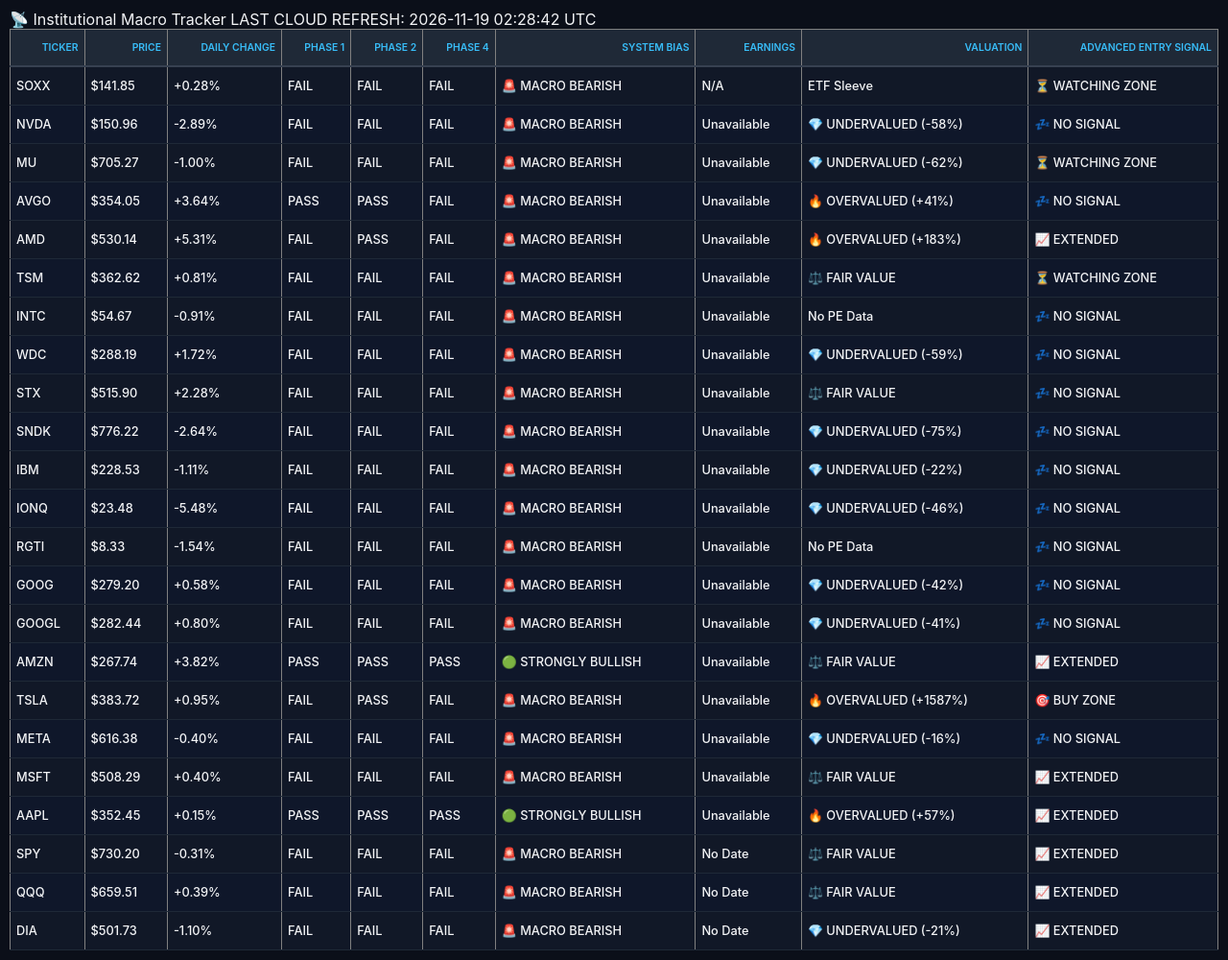
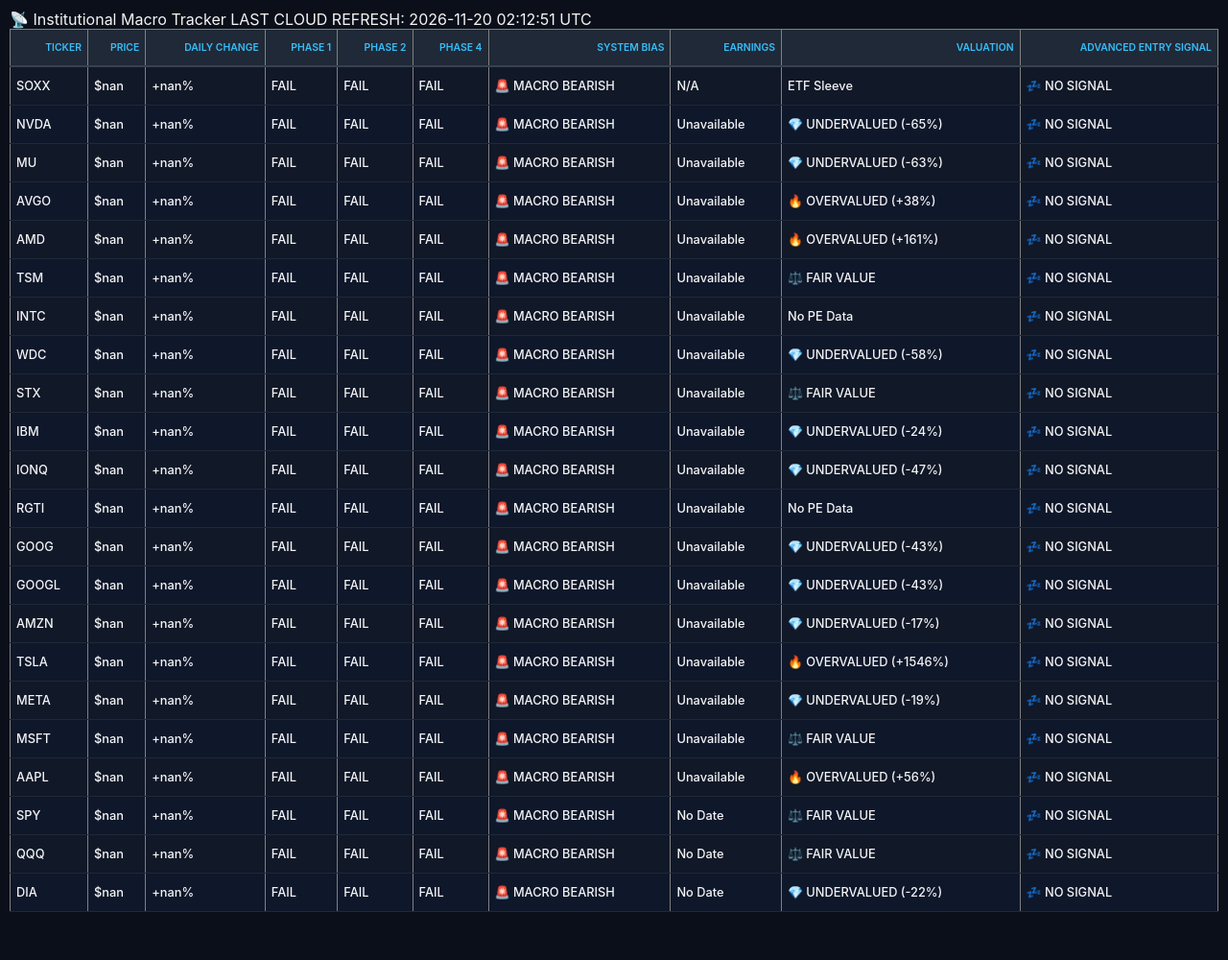
Before and after one commit to sureshnair09/chip-tracker, a plain HTML site: page index.html in a window 1280 px wide. Shown: the whole page at 96% size. After the commit the page ends 960 px from the top, so only its background shows below. Drawn offline with Linux system fonts and the light colour scheme.

Commit message:
Automated Cloud Scan: 2026-11-20 02:12:51

```diff
--- a/index.html
+++ b/index.html
@@ -27,7 +27,7 @@
         </style>
 
     📡 Institutional Macro Tracker
-    LAST CLOUD REFRESH: 2026-11-19 02:28:42 UTC
+    LAST CLOUD REFRESH: 2026-11-20 02:12:51 UTC
     <table border="1" class="dataframe styled-table">
   <thead>
     <tr style="text-align: right;">
@@ -46,80 +46,80 @@
   <tbody>
     <tr>
       <td>SOXX</td>
-      <td>$141.85</td>
-      <td>+0.28%</td>
+      <td>$nan</td>
+      <td>+nan%</td>
       <td>FAIL</td>
       <td>FAIL</td>
       <td>FAIL</td>
       <td>🚨 MACRO BEARISH</td>
       <td>N/A</td>
       <td>ETF Sleeve</td>
-      <td>⏳ WATCHING ZONE</td>
+      <td>💤 NO SIGNAL</td>
     </tr>
     <tr>
       <td>NVDA</td>
-      <td>$150.96</td>
-      <td>-2.89%</td>
+      <td>$nan</td>
+      <td>+nan%</td>
       <td>FAIL</td>
       <td>FAIL</td>
       <td>FAIL</td>
       <td>🚨 MACRO BEARISH</td>
       <td>Unavailable</td>
-      <td>💎 UNDERVALUED (-58%)</td>
+      <td>💎 UNDERVALUED (-65%)</td>
       <td>💤 NO SIGNAL</td>
     </tr>
     <tr>
       <td>MU</td>
-      <td>$705.27</td>
-      <td>-1.00%</td>
+      <td>$nan</td>
+      <td>+nan%</td>
       <td>FAIL</td>
       <td>FAIL</td>
       <td>FAIL</td>
       <td>🚨 MACRO BEARISH</td>
       <td>Unavailable</td>
-      <td>💎 UNDERVALUED (-62%)</td>
-      <td>⏳ WATCHING ZONE</td>
+      <td>💎 UNDERVALUED (-63%)</td>
+      <td>💤 NO SIGNAL</td>
     </tr>
     <tr>
       <td>AVGO</td>
-      <td>$354.05</td>
-      <td>+3.64%</td>
-      <td>PASS</td>
-      <td>PASS</td>
+      <td>$nan</td>
+      <td>+nan%</td>
+      <td>FAIL</td>
+      <td>FAIL</td>
       <td>FAIL</td>
       <td>🚨 MACRO BEARISH</td>
       <td>Unavailable</td>
-      <td>🔥 OVERVALUED (+41%)</td>
+      <td>🔥 OVERVALUED (+38%)</td>
       <td>💤 NO SIGNAL</td>
     </tr>
     <tr>
       <td>AMD</td>
-      <td>$530.14</td>
-      <td>+5.31%</td>
+      <td>$nan</td>
+      <td>+nan%</td>
       <td>FAIL</td>
-      <td>PASS</td>
+      <td>FAIL</td>
       <td>FAIL</td>
       <td>🚨 MACRO BEARISH</td>
       <td>Unavailable</td>
-      <td>🔥 OVERVALUED (+183%)</td>
-      <td>📈 EXTENDED</td>
+      <td>🔥 OVERVALUED (+161%)</td>
+      <td>💤 NO SIGNAL</td>
     </tr>
     <tr>
       <td>TSM</td>
-      <td>$362.62</td>
-      <td>+0.81%</td>
+      <td>$nan</td>
+      <td>+nan%</td>
       <td>FAIL</td>
       <td>FAIL</td>
       <td>FAIL</td>
       <td>🚨 MACRO BEARISH</td>
       <td>Unavailable</td>
       <td>⚖️ FAIR VALUE</td>
-      <td>⏳ WATCHING ZONE</td>
+      <td>💤 NO SIGNAL</td>
     </tr>
     <tr>
       <td>INTC</td>
-      <td>$54.67</td>
-      <td>-0.91%</td>
+      <td>$nan</td>
+      <td>+nan%</td>
       <td>FAIL</td>
       <td>FAIL</td>
       <td>FAIL</td>
@@ -130,20 +130,20 @@
     </tr>
     <tr>
       <td>WDC</td>
-      <td>$288.19</td>
-      <td>+1.72%</td>
+      <td>$nan</td>
+      <td>+nan%</td>
       <td>FAIL</td>
       <td>FAIL</td>
       <td>FAIL</td>
       <td>🚨 MACRO BEARISH</td>
       <td>Unavailable</td>
-      <td>💎 UNDERVALUED (-59%)</td>
+      <td>💎 UNDERVALUED (-58%)</td>
       <td>💤 NO SIGNAL</td>
     </tr>
     <tr>
       <td>STX</td>
-      <td>$515.90</td>
-      <td>+2.28%</td>
+      <td>$nan</td>
+      <td>+nan%</td>
       <td>FAIL</td>
       <td>FAIL</td>
       <td>FAIL</td>
@@ -153,45 +153,33 @@
       <td>💤 NO SIGNAL</td>
     </tr>
     <tr>
-      <td>SNDK</td>
-      <td>$776.22</td>
-      <td>-2.64%</td>
+      <td>IBM</td>
+      <td>$nan</td>
+      <td>+nan%</td>
       <td>FAIL</td>
       <td>FAIL</td>
       <td>FAIL</td>
       <td>🚨 MACRO BEARISH</td>
       <td>Unavailable</td>
-      <td>💎 UNDERVALUED (-75%)</td>
+      <td>💎 UNDERVALUED (-24%)</td>
       <td>💤 NO SIGNAL</td>
     </tr>
     <tr>
-      <td>IBM</td>
-      <td>$228.53</td>
-      <td>-1.11%</td>
+      <td>IONQ</td>
+      <td>$nan</td>
+      <td>+nan%</td>
       <td>FAIL</td>
       <td>FAIL</td>
       <td>FAIL</td>
       <td>🚨 MACRO BEARISH</td>
       <td>Unavailable</td>
-      <td>💎 UNDERVALUED (-22%)</td>
-      <td>💤 NO SIGNAL</td>
-    </tr>
-    <tr>
-      <td>IONQ</td>
-      <td>$23.48</td>
-      <td>-5.48%</td>
-      <td>FAIL</td>
-      <td>FAIL</td>
-      <td>FAIL</td>
-      <td>🚨 MACRO BEARISH</td>
-      <td>Unavailable</td>
-      <td>💎 UNDERVALUED (-46%)</td>
+      <td>💎 UNDERVALUED (-47%)</td>
       <td>💤 NO SIGNAL</td>
     </tr>
     <tr>
       <td>RGTI</td>
-      <td>$8.33</td>
-      <td>-1.54%</td>
+      <td>$nan</td>
+      <td>+nan%</td>
       <td>FAIL</td>
       <td>FAIL</td>
       <td>FAIL</td>
@@ -202,123 +190,123 @@
     </tr>
     <tr>
       <td>GOOG</td>
-      <td>$279.20</td>
-      <td>+0.58%</td>
+      <td>$nan</td>
+      <td>+nan%</td>
       <td>FAIL</td>
       <td>FAIL</td>
       <td>FAIL</td>
       <td>🚨 MACRO BEARISH</td>
       <td>Unavailable</td>
-      <td>💎 UNDERVALUED (-42%)</td>
+      <td>💎 UNDERVALUED (-43%)</td>
       <td>💤 NO SIGNAL</td>
     </tr>
     <tr>
       <td>GOOGL</td>
-      <td>$282.44</td>
-      <td>+0.80%</td>
+      <td>$nan</td>
+      <td>+nan%</td>
       <td>FAIL</td>
       <td>FAIL</td>
       <td>FAIL</td>
       <td>🚨 MACRO BEARISH</td>
       <td>Unavailable</td>
-      <td>💎 UNDERVALUED (-41%)</td>
+      <td>💎 UNDERVALUED (-43%)</td>
       <td>💤 NO SIGNAL</td>
     </tr>
     <tr>
       <td>AMZN</td>
-      <td>$267.74</td>
-      <td>+3.82%</td>
-      <td>PASS</td>
-      <td>PASS</td>
-      <td>PASS</td>
-      <td>🟢 STRONGLY BULLISH</td>
-      <td>Unavailable</td>
-      <td>⚖️ FAIR VALUE</td>
-      <td>📈 EXTENDED</td>
-    </tr>
-    <tr>
-      <td>TSLA</td>
-      <td>$383.72</td>
-      <td>+0.95%</td>
-      <td>FAIL</td>
-      <td>PASS</td>
-      <td>FAIL</td>
-      <td>🚨 MACRO BEARISH</td>
-      <td>Unavailable</td>
-      <td>🔥 OVERVALUED (+1587%)</td>
-      <td>🎯 BUY ZONE</td>
-    </tr>
-    <tr>
-      <td>META</td>
-      <td>$616.38</td>
-      <td>-0.40%</td>
+      <td>$nan</td>
+      <td>+nan%</td>
       <td>FAIL</td>
       <td>FAIL</td>
       <td>FAIL</td>
       <td>🚨 MACRO BEARISH</td>
       <td>Unavailable</td>
-      <td>💎 UNDERVALUED (-16%)</td>
+      <td>💎 UNDERVALUED (-17%)</td>
+      <td>💤 NO SIGNAL</td>
+    </tr>
+    <tr>
+      <td>TSLA</td>
+      <td>$nan</td>
+      <td>+nan%</td>
+      <td>FAIL</td>
+      <td>FAIL</td>
+      <td>FAIL</td>
+      <td>🚨 MACRO BEARISH</td>
+      <td>Unavailable</td>
+      <td>🔥 OVERVALUED (+1546%)</td>
+      <td>💤 NO SIGNAL</td>
+    </tr>
+    <tr>
+      <td>META</td>
+      <td>$nan</td>
+      <td>+nan%</td>
+      <td>FAIL</td>
+      <td>FAIL</td>
+      <td>FAIL</td>
+      <td>🚨 MACRO BEARISH</td>
+      <td>Unavailable</td>
+      <td>💎 UNDERVALUED (-19%)</td>
       <td>💤 NO SIGNAL</td>
     </tr>
     <tr>
       <td>MSFT</td>
-      <td>$508.29</td>
-      <td>+0.40%</td>
+      <td>$nan</td>
+      <td>+nan%</td>
       <td>FAIL</td>
       <td>FAIL</td>
       <td>FAIL</td>
       <td>🚨 MACRO BEARISH</td>
       <td>Unavailable</td>
       <td>⚖️ FAIR VALUE</td>
-      <td>📈 EXTENDED</td>
+      <td>💤 NO SIGNAL</td>
     </tr>
     <tr>
       <td>AAPL</td>
-      <td>$352.45</td>
-      <td>+0.15%</td>
-      <td>PASS</td>
-      <td>PASS</td>
-      <td>PASS</td>
-      <td>🟢 STRONGLY BULLISH</td>
+      <td>$nan</td>
+      <td>+nan%</td>
+      <td>FAIL</td>
+      <td>FAIL</td>
+      <td>FAIL</td>
+      <td>🚨 MACRO BEARISH</td>
       <td>Unavailable</td>
-      <td>🔥 OVERVALUED (+57%)</td>
-      <td>📈 EXTENDED</td>
+      <td>🔥 OVERVALUED (+56%)</td>
+      <td>💤 NO SIGNAL</td>
     </tr>
     <tr>
       <td>SPY</td>
-      <td>$730.20</td>
-      <td>-0.31%</td>
+      <td>$nan</td>
+      <td>+nan%</td>
       <td>FAIL</td>
       <td>FAIL</td>
       <td>FAIL</td>
       <td>🚨 MACRO BEARISH</td>
       <td>No Date</td>
       <td>⚖️ FAIR VALUE</td>
-      <td>📈 EXTENDED</td>
+      <td>💤 NO SIGNAL</td>
     </tr>
     <tr>
       <td>QQQ</td>
-      <td>$659.51</td>
-      <td>+0.39%</td>
+      <td>$nan</td>
+      <td>+nan%</td>
       <td>FAIL</td>
       <td>FAIL</td>
       <td>FAIL</td>
       <td>🚨 MACRO BEARISH</td>
       <td>No Date</td>
       <td>⚖️ FAIR VALUE</td>
-      <td>📈 EXTENDED</td>
+      <td>💤 NO SIGNAL</td>
     </tr>
     <tr>
       <td>DIA</td>
-      <td>$501.73</td>
-      <td>-1.10%</td>
+      <td>$nan</td>
+      <td>+nan%</td>
       <td>FAIL</td>
       <td>FAIL</td>
       <td>FAIL</td>
       <td>🚨 MACRO BEARISH</td>
       <td>No Date</td>
-      <td>💎 UNDERVALUED (-21%)</td>
-      <td>📈 EXTENDED</td>
+      <td>💎 UNDERVALUED (-22%)</td>
+      <td>💤 NO SIGNAL</td>
     </tr>
   </tbody>
 </table>
```
